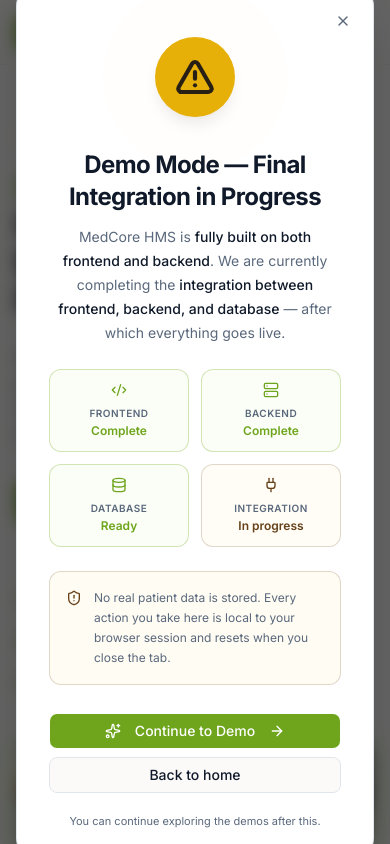
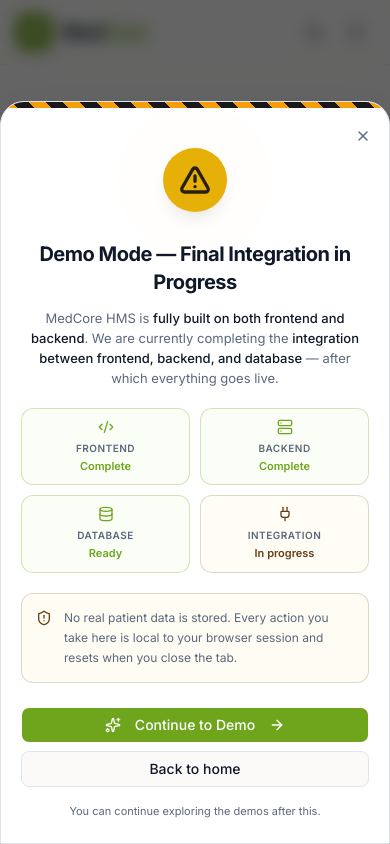
Before and after one commit to dulal-jgec/medcore-hms, a Next.js app in the folder frontend/: page / in a window 390 px wide. Shown: the top 844 px of the page. Built offline with nearby package versions, Linux system fonts and the light colour scheme.

Commit message:
fix: responsive hero section and maintenance modal for mobile

```diff
--- a/frontend/src/components/portal/maintenance-modal.jsx
+++ b/frontend/src/components/portal/maintenance-modal.jsx
@@ -40,13 +40,12 @@
 
   if (!mounted || !open) return null;
 
-  // Skip auth flows
   if (pathname?.startsWith("/login") || pathname?.startsWith("/register")) {
     return null;
   }
 
   return (
-    <div className="fixed inset-0 z-[100] flex items-center justify-center p-4">
+    <div className="fixed inset-0 z-[100] flex items-end justify-center p-0 sm:items-center sm:p-4">
       {/* Backdrop */}
       <div
         className="absolute inset-0 bg-black/60 backdrop-blur-sm"
@@ -55,7 +54,7 @@
       />
 
       {/* Modal */}
-      <div className="relative w-full max-w-lg overflow-hidden rounded-3xl border border-border bg-card shadow-2xl">
+      <div className="relative max-h-[92vh] w-full max-w-lg overflow-y-auto rounded-t-3xl border border-border bg-card shadow-2xl sm:max-h-none sm:rounded-3xl">
         {/* Top warning strip */}
         <div
           className="h-1.5 w-full"
@@ -69,33 +68,35 @@
         <button
           type="button"
           onClick={dismiss}
-          className="absolute right-4 top-6 z-10 rounded-md p-1.5 text-muted-foreground transition-colors hover:bg-muted hover:text-foreground"
+          className="absolute right-3 top-5 z-10 rounded-md p-1.5 text-muted-foreground transition-colors hover:bg-muted hover:text-foreground sm:right-4 sm:top-6"
           aria-label="Close"
         >
           <X className="h-4 w-4" />
         </button>
 
-        <div className="px-8 pb-8 pt-10 text-center sm:px-10">
+        <div className="px-5 pb-6 pt-8 text-center sm:px-10 sm:pb-8 sm:pt-10">
           {/* Animated icon */}
-          <div className="relative mx-auto flex h-24 w-24 items-center justify-center">
+          <div className="relative mx-auto flex h-20 w-20 items-center justify-center sm:h-24 sm:w-24">
             <span className="absolute inset-0 animate-ping rounded-full bg-highlight/20" />
             <span
               className="absolute inset-2 animate-pulse rounded-full bg-highlight/10"
               style={{ animationDuration: "2s" }}
             />
-
-            <div className="relative flex h-20 w-20 items-center justify-center rounded-full bg-highlight text-highlight-foreground shadow-lg">
-              <AlertTriangle className="h-10 w-10" strokeWidth={2.5} />
+            <div className="relative flex h-16 w-16 items-center justify-center rounded-full bg-highlight text-highlight-foreground shadow-lg sm:h-20 sm:w-20">
+              <AlertTriangle
+                className="h-8 w-8 sm:h-10 sm:w-10"
+                strokeWidth={2.5}
+              />
             </div>
           </div>
 
           {/* Title */}
-          <h2 className="mt-6 text-2xl font-bold tracking-tight">
+          <h2 className="mt-5 text-xl font-bold tracking-tight sm:mt-6 sm:text-2xl">
             Demo Mode — Final Integration in Progress
           </h2>
 
           {/* Description */}
-          <p className="mx-auto mt-3 max-w-md text-sm leading-6 text-muted-foreground">
+          <p className="mx-auto mt-3 max-w-md text-[13px] leading-5 text-muted-foreground sm:text-sm sm:leading-6">
             MedCore HMS is{" "}
             <span className="font-medium text-foreground">
               fully built on both frontend and backend
@@ -107,8 +108,8 @@
             — after which everything goes live.
           </p>
 
-          {/* Status cards — 4 tiles */}
-          <div className="mt-6 grid grid-cols-2 gap-3 sm:grid-cols-4">
+          {/* Status cards */}
+          <div className="mt-5 grid grid-cols-2 gap-2.5 sm:mt-6 sm:grid-cols-4 sm:gap-3">
             <StatusCard
               icon={Code2}
               label="Frontend"
@@ -136,7 +137,7 @@
           </div>
 
           {/* Info note */}
-          <div className="mt-6 flex items-start gap-3 rounded-xl border border-highlight-soft-foreground/20 bg-highlight-soft/40 p-4 text-left">
+          <div className="mt-5 flex items-start gap-3 rounded-xl border border-highlight-soft-foreground/20 bg-highlight-soft/40 p-3.5 text-left sm:mt-6 sm:p-4">
             <ShieldAlert className="mt-0.5 h-4 w-4 shrink-0 text-highlight-soft-foreground" />
             <p className="text-xs leading-5 text-muted-foreground">
               No real patient data is stored. Every action you take here is
@@ -145,8 +146,12 @@
           </div>
 
           {/* CTAs */}
-          <div className="mt-7 flex flex-col gap-2 sm:flex-row sm:justify-center">
-            <Button onClick={dismiss} size="lg" className="w-full sm:w-auto">
+          <div className="mt-6 flex flex-col gap-2 sm:mt-7 sm:flex-row sm:justify-center">
+            <Button
+              onClick={dismiss}
+              size="lg"
+              className="w-full sm:w-auto"
+            >
               <Sparkles className="mr-2 h-4 w-4" />
               Continue to Demo
               <ArrowRight className="ml-2 h-4 w-4" />
@@ -161,7 +166,7 @@
             </Button>
           </div>
 
-          <p className="mt-5 text-[11px] text-muted-foreground">
+          <p className="mt-4 text-[11px] text-muted-foreground sm:mt-5">
             You can continue exploring the demos after this.
           </p>
         </div>
@@ -170,8 +175,6 @@
   );
 }
 
-/* ══════════ Sub-component ══════════ */
-
 function StatusCard({ icon: Icon, label, value, status }) {
   const isDone = status === "done";
 
@@ -179,8 +182,8 @@
     <div
       className={
         isDone
-          ? "rounded-xl border border-brand/30 bg-brand-soft/40 p-3 text-center"
-          : "rounded-xl border border-highlight-soft-foreground/20 bg-highlight-soft/30 p-3 text-center"
+          ? "rounded-xl border border-brand/30 bg-brand-soft/40 p-2.5 text-center sm:p-3"
+          : "rounded-xl border border-highlight-soft-foreground/20 bg-highlight-soft/30 p-2.5 text-center sm:p-3"
       }
     >
       <Icon
@@ -190,14 +193,14 @@
             : "mx-auto h-4 w-4 text-highlight-soft-foreground"
         }
       />
-      <p className="mt-2 text-[10px] font-semibold uppercase tracking-wider text-muted-foreground">
+      <p className="mt-1.5 text-[10px] font-semibold uppercase tracking-wider text-muted-foreground sm:mt-2">
         {label}
       </p>
       <p
         className={
           isDone
-            ? "mt-0.5 text-xs font-semibold text-brand"
-            : "mt-0.5 text-xs font-semibold text-highlight-soft-foreground"
+            ? "mt-0.5 text-[11px] font-semibold text-brand sm:text-xs"
+            : "mt-0.5 text-[11px] font-semibold text-highlight-soft-foreground sm:text-xs"
         }
       >
         {value}
--- a/frontend/src/components/public/hero/hero-section.jsx
+++ b/frontend/src/components/public/hero/hero-section.jsx
@@ -8,42 +8,47 @@
 export function HeroSection() {
   return (
     <section className="relative overflow-hidden">
-      <div className="mx-auto max-w-7xl px-4 py-16 sm:px-6 sm:py-20 lg:px-8 lg:py-24">
-        <div className="grid items-center gap-12 lg:grid-cols-12 lg:gap-16">
+      <div className="mx-auto max-w-7xl px-4 py-12 sm:px-6 sm:py-16 lg:px-8 lg:py-24">
+        <div className="grid items-center gap-10 sm:gap-12 lg:grid-cols-12 lg:gap-16">
           {/* LEFT — copy */}
           <div className="lg:col-span-6">
             {/* Eyebrow */}
-            <div className="flex flex-wrap items-center gap-3 text-xs font-semibold uppercase tracking-wider">
+            <div className="flex flex-wrap items-center gap-2 text-[10px] font-semibold uppercase tracking-wider sm:gap-3 sm:text-xs">
               <span className="flex items-center gap-2 text-muted-foreground">
-                <span className="h-px w-8 bg-highlight" />
+                <span className="h-px w-6 bg-highlight sm:w-8" />
                 #1 Hospital Platform
               </span>
               <span className="text-brand">· Multi-Tenant HMS</span>
             </div>
 
             {/* Headline */}
-            <h1 className="mt-6 text-4xl font-bold leading-[1.05] tracking-tight sm:text-5xl lg:text-6xl">
+            <h1 className="mt-5 text-3xl font-bold leading-[1.1] tracking-tight sm:mt-6 sm:text-4xl md:text-5xl lg:text-6xl">
               <span className="block text-brand">Connected</span>
-              <span className="block text-foreground">Hospital Management</span>
+              <span className="block text-foreground">
+                Hospital Management
+              </span>
               <span className="block text-foreground">For Every Role</span>
             </h1>
 
             {/* Subhead */}
-            <p className="mt-6 max-w-xl text-base leading-relaxed text-muted-foreground sm:text-lg">
-              MedCore is a multi-tenant HMS & EMR platform for modern hospitals
-              — patients, doctors, appointments, labs, pharmacy, and billing in
-              one secure system.
+            <p className="mt-4 max-w-xl text-sm leading-relaxed text-muted-foreground sm:mt-6 sm:text-base lg:text-lg">
+              MedCore is a multi-tenant HMS &amp; EMR platform for modern
+              hospitals — patients, doctors, appointments, labs, pharmacy, and
+              billing in one secure system.
             </p>
 
             {/* CTAs */}
-            <div className="mt-8 flex flex-wrap items-center gap-3">
-              <Button asChild className="h-11 px-6 whitespace-nowrap">
-  <Link href="/for-hospitals">Get Started</Link>
-</Button>
+            <div className="mt-6 flex flex-col gap-3 sm:mt-8 sm:flex-row sm:flex-wrap sm:items-center">
+              <Button
+                asChild
+                className="h-11 w-full justify-center whitespace-nowrap px-6 sm:w-auto"
+              >
+                <Link href="/for-hospitals">Get Started</Link>
+              </Button>
               <Button
                 asChild
                 variant="outline"
-                className="h-11 px-6 whitespace-nowrap"
+                className="h-11 w-full justify-center whitespace-nowrap px-6 sm:w-auto"
               >
                 <Link href="/how-it-works">
                   <PlayCircle className="mr-2 h-4 w-4 shrink-0" />
@@ -53,10 +58,10 @@
             </div>
 
             {/* Divider */}
-            <div className="mt-10 border-t border-border" />
+            <div className="mt-8 border-t border-border sm:mt-10" />
 
             {/* Trust badges */}
-            <div className="mt-6">
+            <div className="mt-5 sm:mt-6">
               <HeroTrustBadges />
             </div>
           </div>
--- a/frontend/src/components/public/hero/hero-trust-badges.jsx
+++ b/frontend/src/components/public/hero/hero-trust-badges.jsx
@@ -1,4 +1,11 @@
-import { ShieldCheck, Layers, Users, Activity, FileCheck, Clock } from "lucide-react";
+import {
+  ShieldCheck,
+  Layers,
+  Users,
+  Activity,
+  FileCheck,
+  Clock,
+} from "lucide-react";
 
 const BADGES = [
   { icon: ShieldCheck, label: "Multi-Tenant Secure" },
@@ -11,11 +18,14 @@
 
 export function HeroTrustBadges() {
   return (
-    <ul className="grid grid-cols-2 gap-x-6 gap-y-3 sm:grid-cols-3">
+    <ul className="grid grid-cols-1 gap-x-6 gap-y-2.5 xs:grid-cols-2 sm:grid-cols-2 sm:gap-y-3 lg:grid-cols-3">
       {BADGES.map(({ icon: Icon, label }) => (
-        <li key={label} className="flex items-center gap-2 text-sm text-muted-foreground">
+        <li
+          key={label}
+          className="flex items-center gap-2 text-xs text-muted-foreground sm:text-sm"
+        >
           <Icon className="h-4 w-4 shrink-0 text-brand" />
-          <span>{label}</span>
+          <span className="truncate">{label}</span>
         </li>
       ))}
     </ul>
--- a/frontend/src/components/public/hero/hero-visual.jsx
+++ b/frontend/src/components/public/hero/hero-visual.jsx
@@ -3,54 +3,61 @@
 
 export function HeroVisual() {
   return (
-    <div className="relative mx-auto w-full max-w-md lg:max-w-lg">
-      {/* Soft brand-colored block behind the image */}
+    <div className="relative mx-auto w-full max-w-sm px-4 sm:max-w-md sm:px-0 lg:max-w-lg">
+      {/* Soft brand block */}
       <div
         aria-hidden
         className="absolute -inset-3 -z-10 rounded-3xl bg-brand-soft"
       />
 
-      {/* Real image */}
+      {/* Image */}
       <div className="relative aspect-[4/3] w-full overflow-hidden rounded-2xl border border-border bg-muted">
         <Image
           src="/images/hero-doctor.jpg"
           alt="Doctor using MedCore hospital management system"
           fill
           priority
-          sizes="(max-width: 1024px) 100vw, 40vw"
+          sizes="(max-width: 640px) 90vw, (max-width: 1024px) 60vw, 40vw"
           className="object-cover"
         />
       </div>
 
-      {/* Floating stat card */}
-      <div className="absolute -bottom-5 -left-5 w-52 rounded-xl border border-border bg-card p-4 shadow-lg">
+      {/* Floating stat card — smaller on mobile, positioned safely */}
+      <div className="absolute -bottom-4 -left-2 w-44 rounded-xl border border-border bg-card p-3 shadow-lg sm:-bottom-5 sm:-left-5 sm:w-52 sm:p-4">
         <div className="flex items-center justify-between">
-          <p className="text-xs font-medium text-muted-foreground">
+          <p className="text-[10px] font-medium text-muted-foreground sm:text-xs">
             Active Hospitals
           </p>
-          <span className="flex items-center gap-1 rounded-full bg-highlight-soft px-2 py-0.5 text-xs font-semibold text-highlight-soft-foreground">
-            <TrendingUp className="h-3 w-3" />
+          <span className="flex items-center gap-1 rounded-full bg-highlight-soft px-1.5 py-0.5 text-[10px] font-semibold text-highlight-soft-foreground sm:px-2">
+            <TrendingUp className="h-2.5 w-2.5 sm:h-3 sm:w-3" />
             +12.5%
           </span>
         </div>
-        <p className="mt-1 text-2xl font-bold tracking-tight">500+</p>
-        <div className="mt-3 flex items-end gap-1">
+        <p className="mt-1 text-lg font-bold tracking-tight sm:text-2xl">
+          500+
+        </p>
+        <div className="mt-2 flex items-end gap-1 sm:mt-3">
           {[30, 45, 38, 60, 52, 75, 68].map((h, i) => (
             <div
               key={i}
               className="w-full rounded-sm bg-brand/20"
-              style={{ height: `${h * 0.35}px` }}
+              style={{ height: `${h * 0.25}px` }}
             >
               <div
                 className="w-full rounded-sm bg-brand"
-                style={{ height: `${h * 0.15}px` }}
+                style={{ height: `${h * 0.12}px` }}
               />
             </div>
           ))}
         </div>
-        <div className="mt-2 flex justify-between text-[10px] text-muted-foreground">
-          <span>Jan</span><span>Feb</span><span>Mar</span><span>Apr</span>
-          <span>May</span><span>Jun</span><span>Jul</span>
+        <div className="mt-2 flex justify-between text-[8px] text-muted-foreground sm:text-[10px]">
+          <span>Jan</span>
+          <span>Feb</span>
+          <span>Mar</span>
+          <span>Apr</span>
+          <span>May</span>
+          <span>Jun</span>
+          <span>Jul</span>
         </div>
       </div>
     </div>
```
